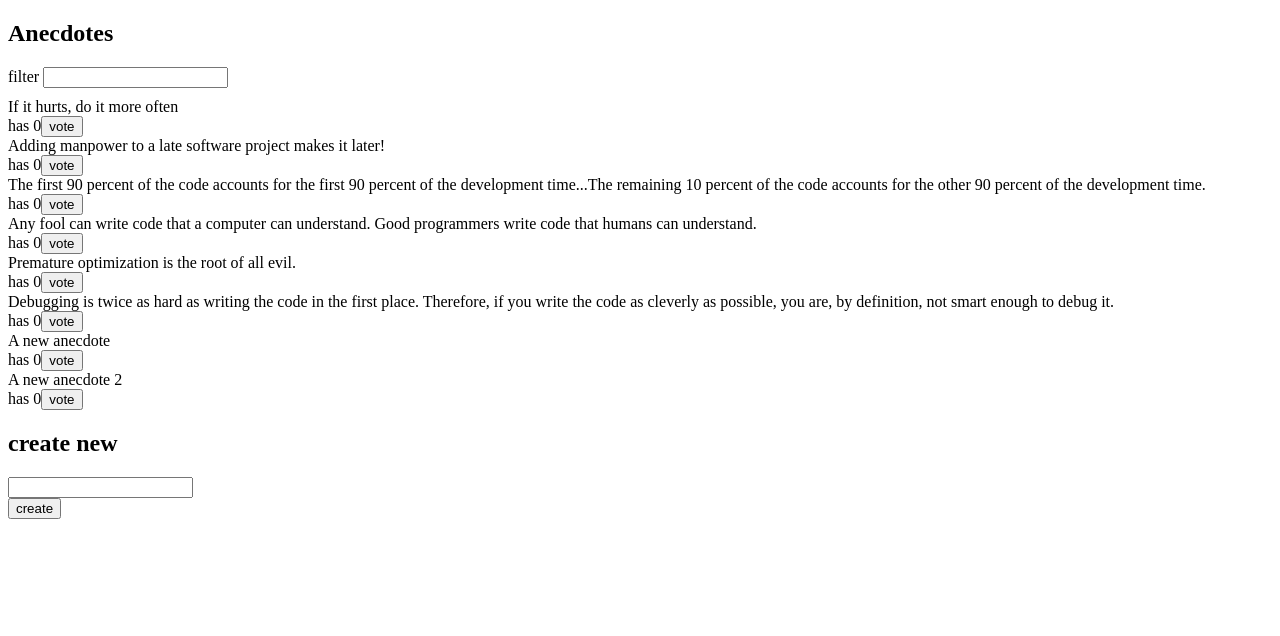
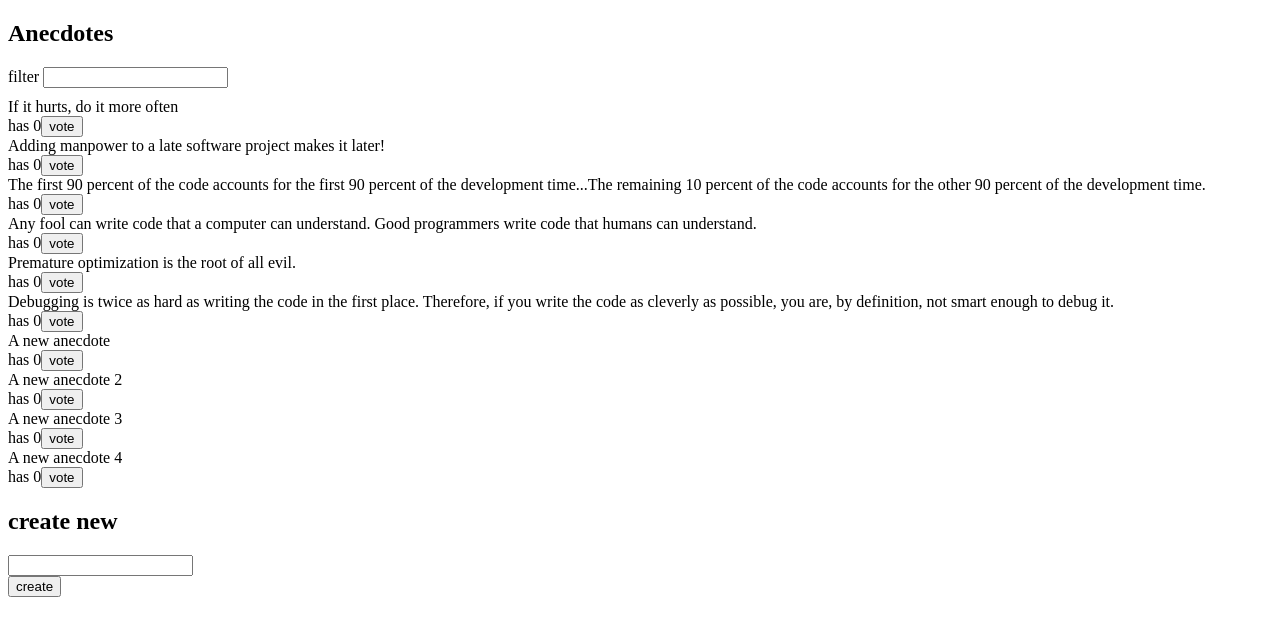
Before and after one commit to itsnicholas/fullstack, a React (Create React App) app in the folder Osa6/redux-anecdotes/: page / in a window 1280 px wide. Shown: the top 636 px of the page. Built offline with nearby package versions, Linux system fonts and the light colour scheme; data requests are answered from the project's data file.

Commit message:
6.16 anekdootit ja backend, step4

```diff
--- a/Osa6/redux-anecdotes/db.json
+++ b/Osa6/redux-anecdotes/db.json
@@ -39,6 +39,16 @@
       "content": "A new anecdote 2",
       "id": "29262",
       "votes": 0
+    },
+    {
+      "content": "A new anecdote 3",
+      "id": "52408",
+      "votes": 0
+    },
+    {
+      "content": "A new anecdote 4",
+      "id": "52273",
+      "votes": 0
     }
   ]
 }
--- a/Osa6/redux-anecdotes/src/components/AnecdoteForm.js
+++ b/Osa6/redux-anecdotes/src/components/AnecdoteForm.js
@@ -2,7 +2,6 @@ import React from 'react'
 import { useDispatch } from 'react-redux'
 import { createAnecdote } from '../reducers/anecdoteReducer'
 import { notificationChange } from '../reducers/notificationReducer'
-import anecdoteService from '../services/anecdotes'
 
 const AnecdoteForm = () => {
   const dispatch = useDispatch()
@@ -11,9 +10,7 @@ const AnecdoteForm = () => {
     event.preventDefault()
     const content = event.target.anecdote.value
     event.target.anecdote.value = ''
-    console.log(content, 'AnecdoteForm.js')
-    const newAnecdote = await anecdoteService.createNew(content)
-    dispatch(createAnecdote(newAnecdote))
+    dispatch(createAnecdote(content))
     dispatch(notificationChange('You added: ' + content))
     setTimeout(() => {
       dispatch(notificationChange(''))
--- a/Osa6/redux-anecdotes/src/reducers/anecdoteReducer.js
+++ b/Osa6/redux-anecdotes/src/reducers/anecdoteReducer.js
@@ -1,3 +1,5 @@
+import anecdoteService from '../services/anecdotes'
+
 const reducer = (state = [], action) => {
   switch(action.type) {
     case 'NEW_ANECDOTE':
@@ -20,9 +22,12 @@ const reducer = (state = [], action) => {
 }
 
 export const createAnecdote = (content) => {
-  return {
-    type: 'NEW_ANECDOTE',
-    data: content
+  return async dispatch => {
+    const newAnecdote = await anecdoteService.createNew(content)
+    dispatch({
+      type: 'NEW_ANECDOTE',
+      data: newAnecdote
+    })
   }
 }
 
```
